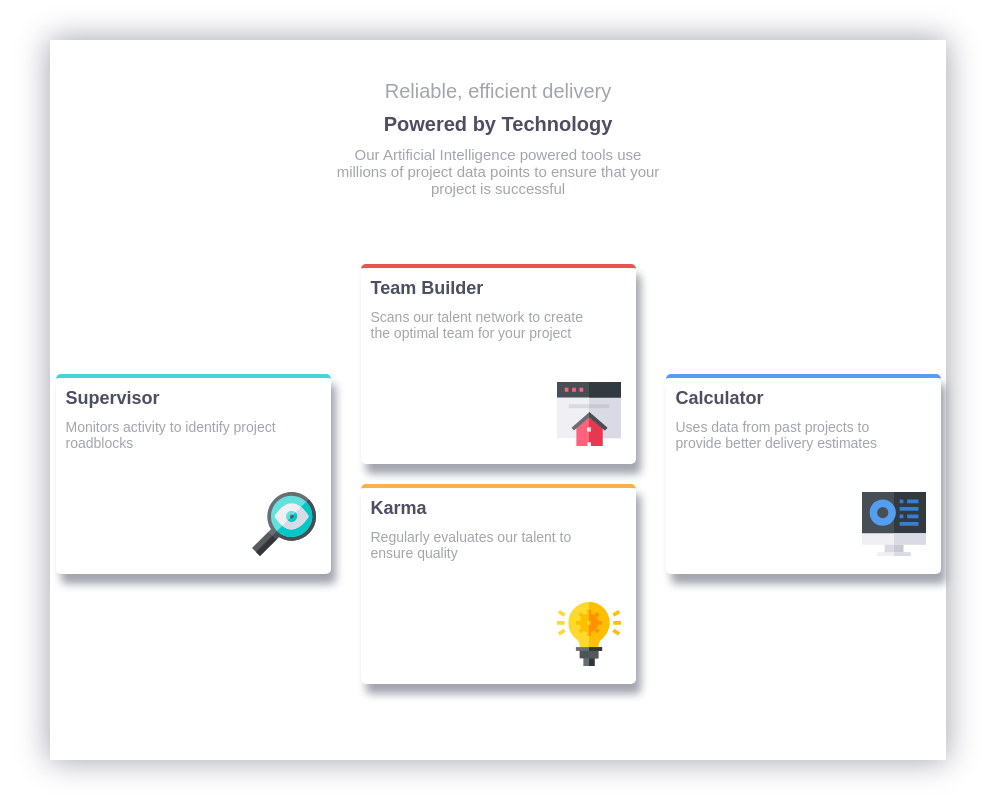
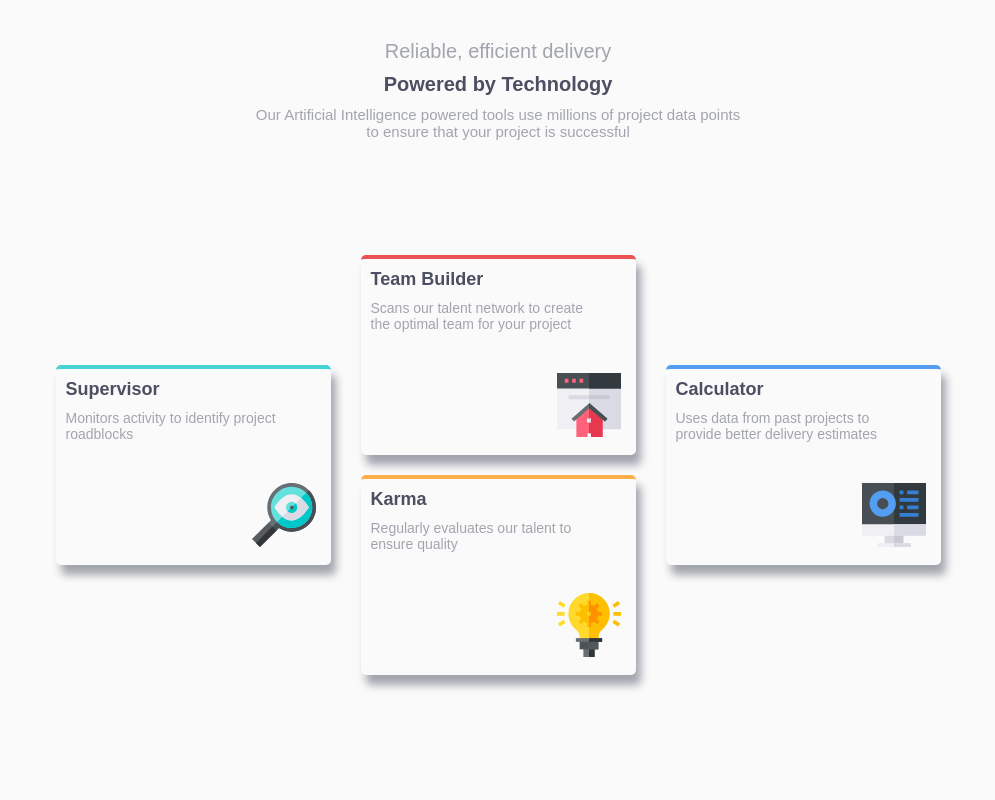
Before and after one commit to harshil-pethani/Four-card-feature, a plain HTML site: page index.html in a window 1280 px wide. Shown: the whole page, without its empty margins (142-1137 px from the left). Drawn offline with Linux system fonts and the light colour scheme.

Commit message:
first commit

```diff
--- a/index.html
+++ b/index.html
@@ -45,8 +45,9 @@
             flex-direction: column;
             /* justify-content: center; */
             align-items: center;
-            height: 90%;
-            width: 70%;
+            height: 100vh;
+            width: 100vw;
+            background: var(--veryLightGray);
             padding: 25px;
             /* border: 2px solid black; */
             box-shadow: 0px 0px 30px 1px var(--grayishBlue);
```
